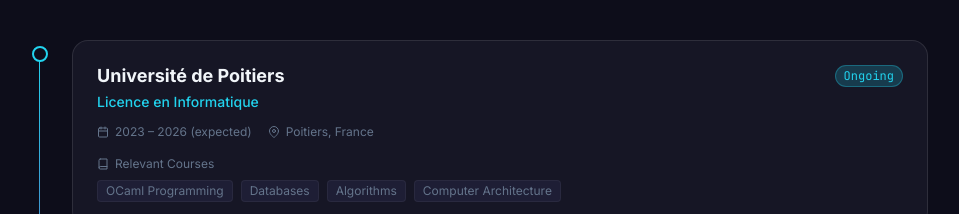
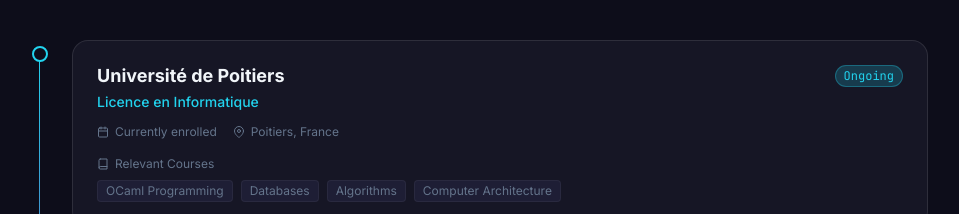
Before and after one commit to matiasmjcm/portfolio, a React (Vite) app: page / in a window 1280 px wide. Shown: the part 4420-4634 px from the top of the page, without its empty margins (160-1119 px from the left). Built offline with nearby package versions, Linux system fonts and the light colour scheme; no server answers.

Commit message:
Remove graduation year from ongoing education entry

```diff
--- a/src/data/education.js
+++ b/src/data/education.js
@@ -3,7 +3,7 @@
     id: 1,
     institution: 'Université de Poitiers',
     degree: 'Licence en Informatique',
-    period: '2023 – 2026 (expected)',
+    period: 'Currently enrolled',
     location: 'Poitiers, France',
     status: 'ongoing',
     courses: ['OCaml Programming', 'Databases', 'Algorithms', 'Computer Architecture'],
```
